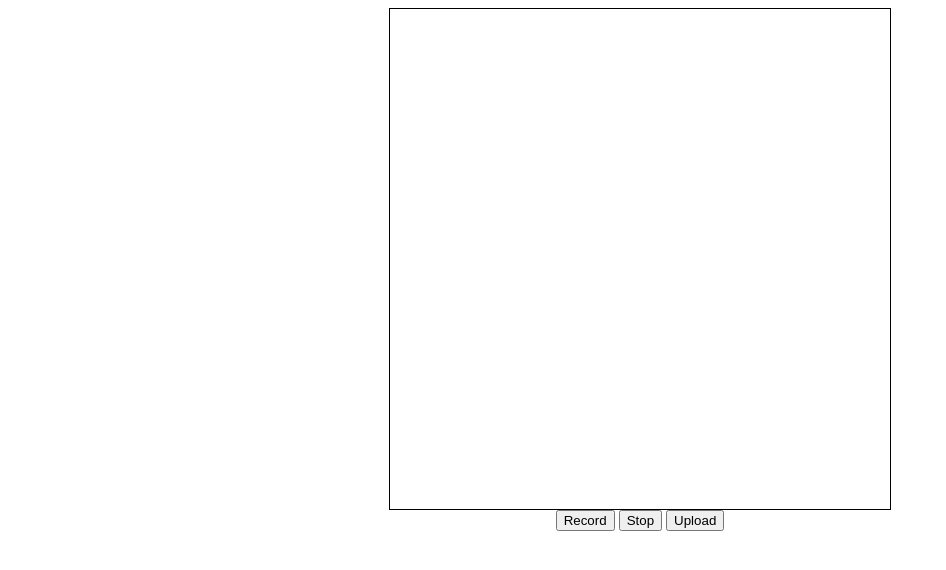
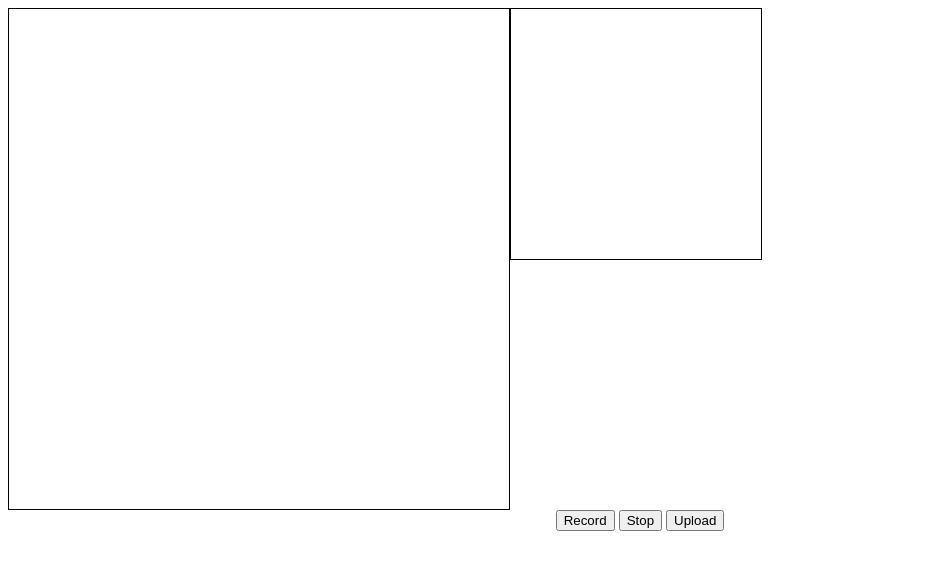
Before and after one commit to sharadmv/handwriting-dtw, a plain HTML site: page js/index.html in a window 1280 px wide. Shown: the whole page, without its empty margins (0-946 px from the left). Drawn offline with Linux system fonts and the light colour scheme.

Commit message:
updated layout to have preview now

```diff
--- a/js/index.css
+++ b/js/index.css
@@ -1,3 +1,23 @@
+#main {
+}
+#content {
+    width : 100%;
+    text-align: center;
+}
+#control {
+    clear : both;
+    width : 100%;
+    text-align: center;
+}
 #canvas {
+    width : 500px;
+    height : 500px;
     border: 1px black solid;
+    float : left;
 }
+#preview {
+    width : 250px;
+    height : 250px;
+    border: 1px black solid;
+    float : left;
+}
--- a/js/index.html
+++ b/js/index.html
@@ -5,13 +5,17 @@
         <script type='text/javascript' src='index.js'></script>
     </head>
     <body>
-        <center>
-            <canvas id="canvas" width="500" height="500"></canvas>
-            <br/>
-            <button id='record' value='record'>Record</button>
-            <button id='stop' value='stop'>Stop</button>
-            <button id='upload' value='update'>Upload</button>
-            <div id='display'></div>
-        </center>
+        <div id='main'>
+            <div id='content'>
+                <canvas width="500px" height="500px" id="canvas"></canvas>
+                <canvas width="250px" height="250px" id="preview"></canvas>
+            </div>
+            <div id='control'>
+                <button id='record' value='record'>Record</button>
+                <button id='stop' value='stop'>Stop</button>
+                <button id='upload' value='update'>Upload</button>
+                <div id='display'></div>
+            </div>
+        </div>
     </body>
 </html>
--- a/js/index.js
+++ b/js/index.js
@@ -5,8 +5,17 @@
     var time = 0;
     var recordings = {};
 
-    var width = 500;
-    var height = 500;
+    var width = {
+        canvas : 500,
+        preview : 250
+    }
+
+    var height = {
+        canvas : 500,
+        preview : 250
+    }
+
+    var name;
 
     var Point = function(x, y) {
         this.x = x;
@@ -15,9 +24,18 @@
     var recording = false;
 
     $(document).ready(function() {
-        var canvas = document.getElementById('canvas');
-        if (canvas.getContext) {
-            var ctx = canvas.getContext("2d");
+        //name = prompt("Enter your name (lowercase, no spaces):");
+        name = 'sharad';
+        var canvas = {
+            "canvas" : document.getElementById('canvas'),
+            "preview" : document.getElementById('preview')
+        };
+        var context = {};
+        for (var i in canvas) {
+            if (canvas[i].getContext) {
+                var ctx = canvas[i].getContext("2d");
+                context[i] = ctx;
+            }
         }
 
         var handleEvent = function(e) {
@@ -30,7 +48,7 @@
                 x = e.layerX;
                 y = e.layerY;
             }
-            addPoint(x,height - y);
+            addPoint(x,height['canvas'] - y);
         }
 
         var addPoint = function(x,y) {
@@ -42,22 +60,32 @@
                 pointsToRender.shift()
             }
             time++;
-            render();
+            render('canvas', true, pointsToRender);
         }
 
-        var render = function() {
-            ctx.clearRect(0,0,500,500);
+        var render = function(cv, fade, ptr) {
+            if (fade === undefined) {
+                fade = true;
+            }
+            context[cv].clearRect(0,0,width[cv],height[cv]);
             var r = 255;
             var g = 0;
             var b = 0;
-            var length = pointsToRender.length;
-            var dr = (255 - r)/length;
-            var dg = (255 - g)/length;
-            var db = (255 - b)/length;
+            var length = ptr.length;
+            if (fade) {
+                var dr = (255 - r)/length;
+                var dg = (255 - g)/length;
+                var db = (255 - b)/length;
+            } else {
+                var dr = 0
+                var dg = 0
+                var db = 0
+            }
 
-            for (var i = 0; i < pointsToRender.length; i++) {
-                ctx.fillStyle = 'rgb(' + Math.round(r + dr * (length - i)) + ',' + Math.round(g + dg * (length - i)) + ',' + Math.round(b + db * (length - i)) + ')';
-                ctx.fillRect(pointsToRender[i].x, height - pointsToRender[i].y, 3, 3);
+            for (var i = 0; i < ptr.length; i++) {
+                var point = { x : Math.floor(ptr[i].x / width['canvas'] * width[cv]), y : Math.floor(ptr[i].y / height['canvas'] * height[cv]) }
+                context[cv].fillStyle = 'rgb(' + Math.round(r + dr * (length - i)) + ',' + Math.round(g + dg * (length - i)) + ',' + Math.round(b + db * (length - i)) + ')';
+                context[cv].fillRect(Math.floor(point.x), Math.floor(height[cv] - point.y), 3, 3);
             }
         }
 
@@ -74,20 +102,20 @@
             if (!recordings[char]) {
                 recordings[char] = [];
             }
-            recordings[char].push({ timestamp : new Date().getTime(), points : points});
+            render("preview", false, points);
             recordings.timestamp = new Date().getTime();
             console.log(recordings);
         });
         $("#upload").click(function() {
             console.log(recordings)
-            $.post("/upload", JSON.stringify( { document : { "_id" : recordings.timestamp, recordings :recordings}})).success(function () {
+            $.post("/upload", JSON.stringify( { document : { "_id" : name+"-"+recordings.timestamp, recordings :recordings}})).success(function () {
                 alert("uploaded successfully!");
             });
         });
 
-        canvas.addEventListener('mousedown', handleEvent, false);
-        canvas.addEventListener('mousemove', handleEvent, false);
-        canvas.addEventListener('mouseup',   handleEvent, false);
+        canvas['canvas'].addEventListener('mousedown', handleEvent, false);
+        canvas['canvas'].addEventListener('mousemove', handleEvent, false);
+        canvas['canvas'].addEventListener('mouseup',   handleEvent, false);
     });
 
     var printPoints = function(points) {
```
